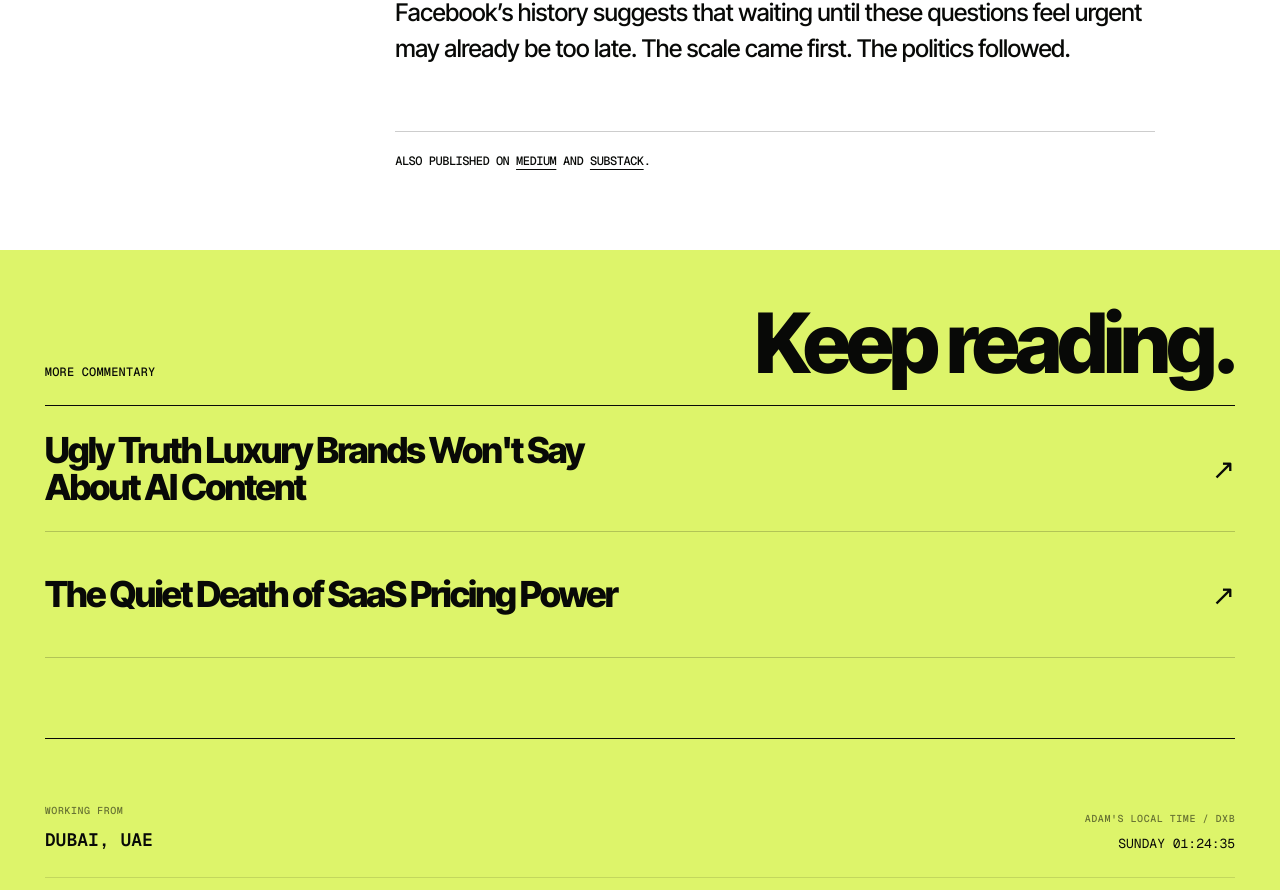
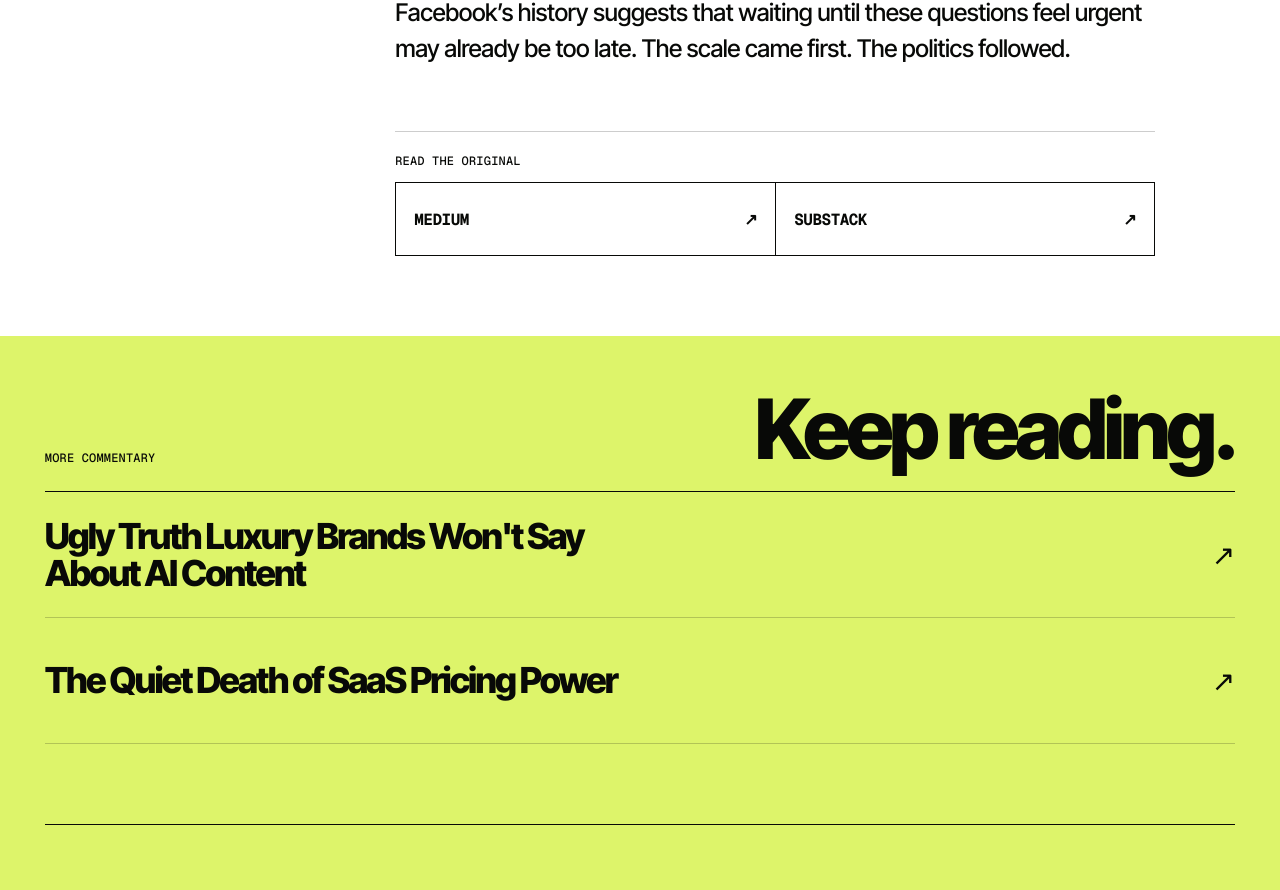
Before and after one commit to AdamJeddy/portfolio, a Next.js app: page /writing/how-a-tech-company-accidentally-becomes-political in a window 1280 px wide. Shown: the part 7220-8110 px from the top of the page. Built offline with nearby package versions, Linux system fonts and the light colour scheme.

Commit message:
feat: elevate article publication links

```diff
--- a/src/app/studio-pages.css
+++ b/src/app/studio-pages.css
@@ -234,17 +234,38 @@ body:has(.studio-page) #footer {
 
 .studio-article-body p + p { margin-top: 24px; }
 
-.studio-article-source {
+.studio-article-publications {
   margin-top: 64px;
   padding-top: 20px;
   border-top: 1px solid #08090733;
+}
+
+.studio-article-publications > p { margin-bottom: 12px; }
+
+.studio-article-publications > div {
+  display: grid;
+  grid-template-columns: repeat(2, minmax(0, 1fr));
+  border: 1px solid #080907;
   font-family: var(--font-geist-mono), monospace;
-  font-size: 12px;
-  line-height: 1.5;
   text-transform: uppercase;
 }
 
-.studio-article-source a { text-decoration: underline; text-underline-offset: 4px; }
+.studio-article-publications a {
+  display: flex;
+  align-items: center;
+  justify-content: space-between;
+  gap: 16px;
+  min-height: 72px;
+  padding: 16px 18px;
+  font-size: 16px;
+  font-weight: 650;
+  text-decoration: none;
+  transition: background-color .18s ease-out, color .18s ease-out;
+}
+
+.studio-article-publications a + a { border-left: 1px solid #080907; }
+.studio-article-publications a:hover,
+.studio-article-publications a:focus-visible { background: #080907; color: #fff; }
 
 .studio-related { padding: 56px var(--studio-gutter) 80px; background: #ddf46a; }
 
@@ -297,7 +318,9 @@ body:has(.studio-page) #footer {
   .studio-article-body section + section { margin-top: 52px; }
   .studio-article-body h2 { margin-bottom: 16px; font-size: 36px; }
   .studio-article-body p + p { margin-top: 20px; }
-  .studio-article-source { margin-top: 52px; }
+  .studio-article-publications { margin-top: 52px; }
+  .studio-article-publications > div { grid-template-columns: 1fr; }
+  .studio-article-publications a + a { border-top: 1px solid #080907; border-left: 0; }
   .studio-related { padding-top: 40px; padding-bottom: 56px; }
   .studio-related-heading { display: block; padding-bottom: 18px; }
   .studio-related-heading h2 { margin-top: 18px; font-size: 17vw; }
--- a/src/app/writing/[slug]/page.tsx
+++ b/src/app/writing/[slug]/page.tsx
@@ -104,15 +104,17 @@ export default async function PostPage({ params }: PostPageProps) {
               </section>
             ))}
 
-            <p className="studio-article-source">
-              Also published on{' '}
-              {sourceLinks.map((source, index) => (
-                <span key={source.href}>
-                  {index > 0 && ' and '}
-                  <a href={source.href} target="_blank" rel="noopener noreferrer">{source.label}</a>
-                </span>
-              ))}.
-            </p>
+            <aside className="studio-article-publications" aria-label="Original publications">
+              <p className="studio-page-label">Read the original</p>
+              <div>
+                {sourceLinks.map((source) => (
+                  <a key={source.href} href={source.href} target="_blank" rel="noopener noreferrer">
+                    <span>{source.label}</span>
+                    <span aria-hidden="true">↗</span>
+                  </a>
+                ))}
+              </div>
+            </aside>
           </div>
         </div>
       </article>
```
Also changed, not shown: 1 other file (tests, documents, lock files or other folders).
